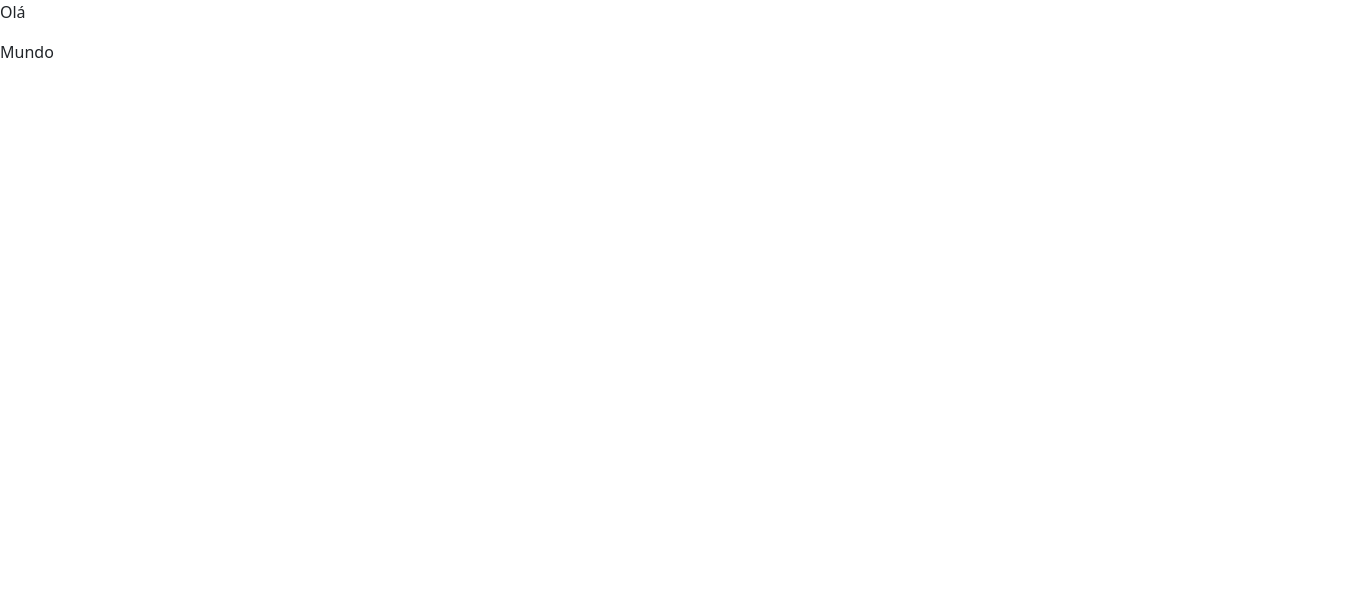
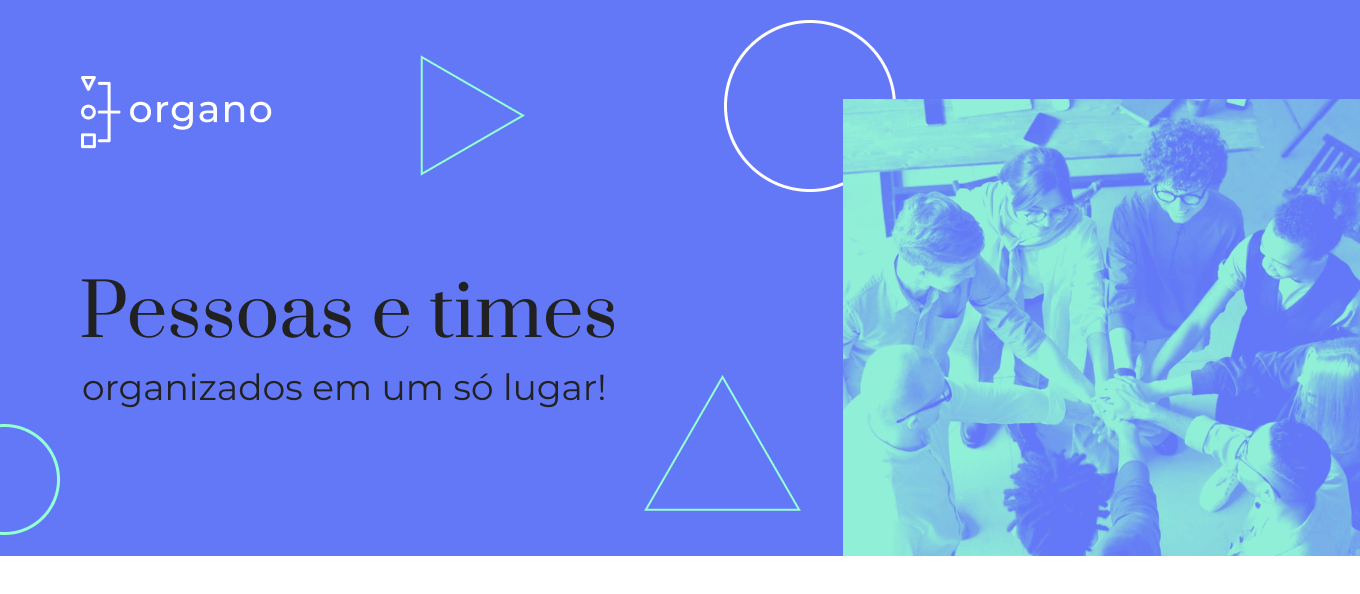
Before and after one commit to justMyTraining/react-desenvolvendo-javascript, a React (Create React App) app in the folder organo/: page / in a window 1280 px wide. Shown: the top 594 px of the page, 1360 px wide, since content can reach past the window. Built offline with nearby package versions, Linux system fonts and the light colour scheme.

Commit message:
component - banner

```diff
--- a/organo/src/App.js
+++ b/organo/src/App.js
@@ -1,11 +1,7 @@
+import Index from "./components/Index";
 
 function App() {
-  return (
-    <>
-      <p>Olá</p>
-      <p>Mundo</p>
-    </>
-  );
+  return <Index />;
 }
 
 export default App;
--- a/organo/src/components/Banner.jsx
+++ /dev/null
@@ -1,6 +0,0 @@
-function Banner() {
-  return(
-    <img className="bg-primary" src="/imagens/banner.png" alt="Banner" />
-  )
-}
-export default Banner;
--- /dev/null
+++ b/organo/src/components/Banner/banner.css
@@ -0,0 +1,3 @@
+.banner-container {
+  background-color: #6278f7;
+}
--- /dev/null
+++ b/organo/src/components/Banner/index.jsx
@@ -0,0 +1,15 @@
+import "./banner.css";
+const imageBanner = "/imagens/banner.png";
+
+function Banner() {
+  return (
+    <>
+      <section className="banner-container">
+        <div className="container d-flex justify-content-center">
+          <img src={imageBanner} alt="banner" />
+        </div>
+      </section>
+    </>
+  );
+}
+export default Banner;
--- /dev/null
+++ b/organo/src/components/Index/index.jsx
@@ -0,0 +1,10 @@
+import Banner from "../Banner";
+
+function Index() {
+  return (
+    <header>
+      <Banner />
+    </header>
+  );
+}
+export default Index;
```
Also changed, not shown: organo/src/components/Input/index.jsx (added).
